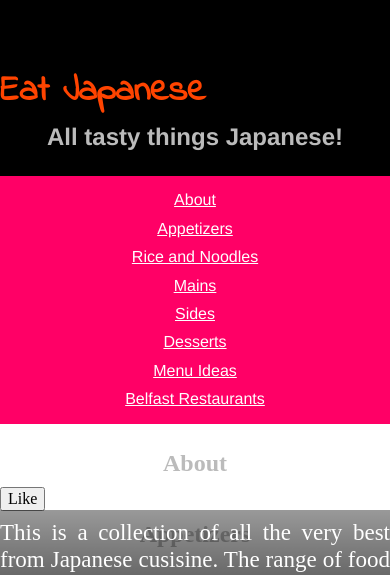
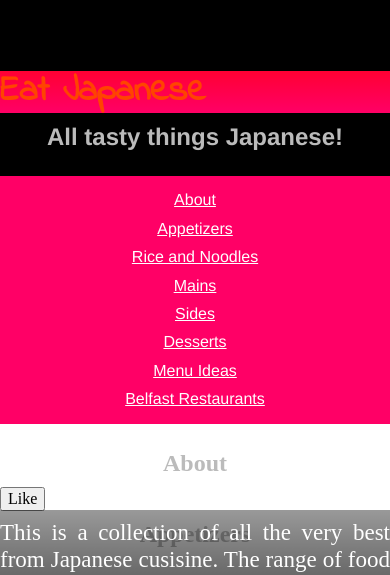
Before and after one commit to susieq85/hello-world, a plain HTML site: page index.html in a window 390 px wide. Shown: the part 73-648 px from the top of the page. Drawn offline with nearby package versions, Linux system fonts and the light colour scheme.

Commit message:
Added files via upload

```diff
--- a/index.html
+++ b/index.html
@@ -49,9 +49,9 @@
     	@media (max-width: 500px){
     		h1{
     			font-size: 36px;
-    			background: linear-gradient(bottom,rgba(0,0,0,1), rgba(0,0,0,.4));
-  				background: -webkit-linear-gradient(bottom,rgba(0,0,0,1), rgba(0,0,0,.4));
-  				background: -moz-linear-gradient(bottom,rgba(0,0,0,1), rgba(0,0,0,.4));
+    			background: linear-gradient(bottom,#f06, #f03);
+  				background: -webkit-linear-gradient(bottom,#f06, #f03 );
+  				background: -moz-linear-gradient(bottom,#f06, #f03);
   				text-align:left;
 
     		}
```
